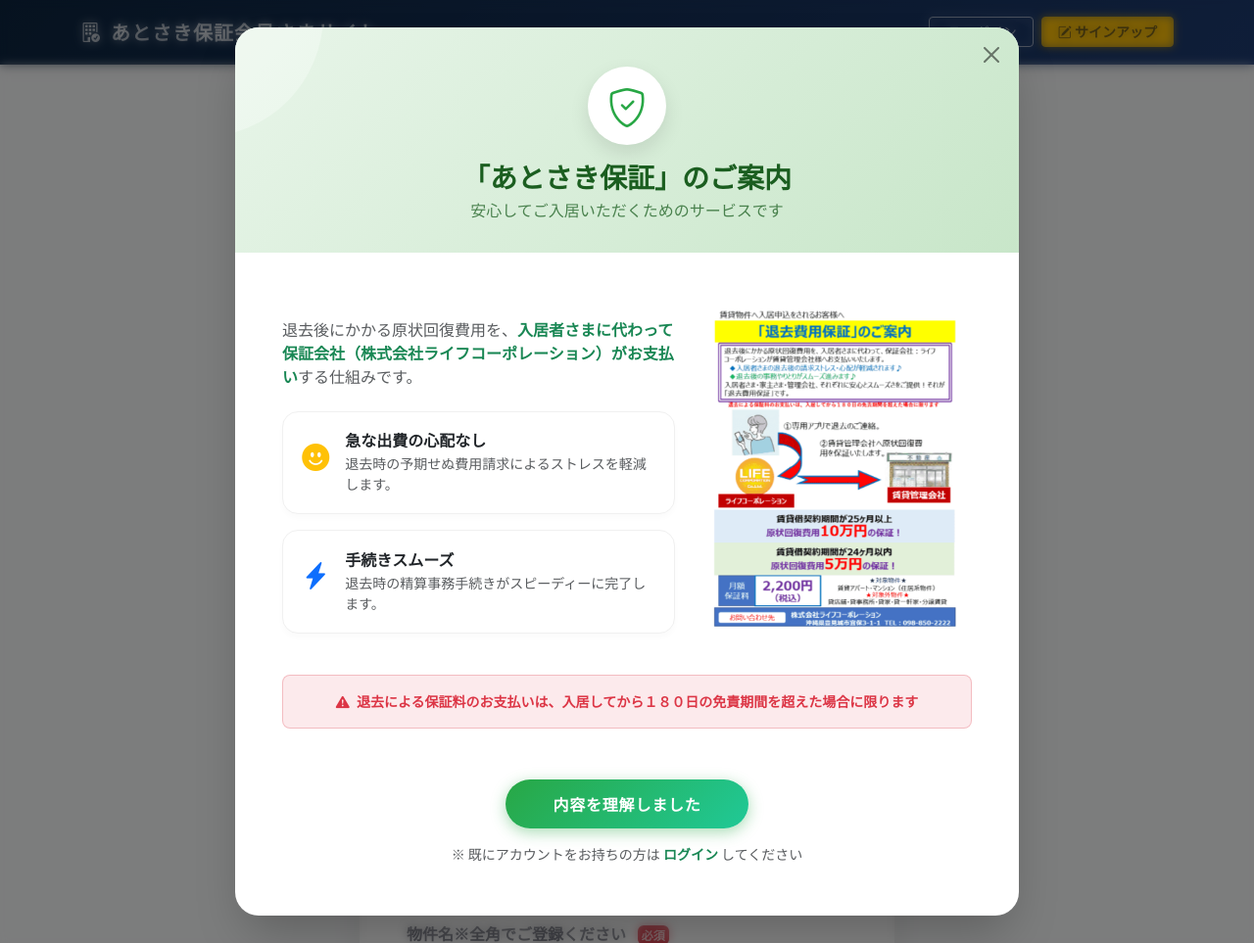
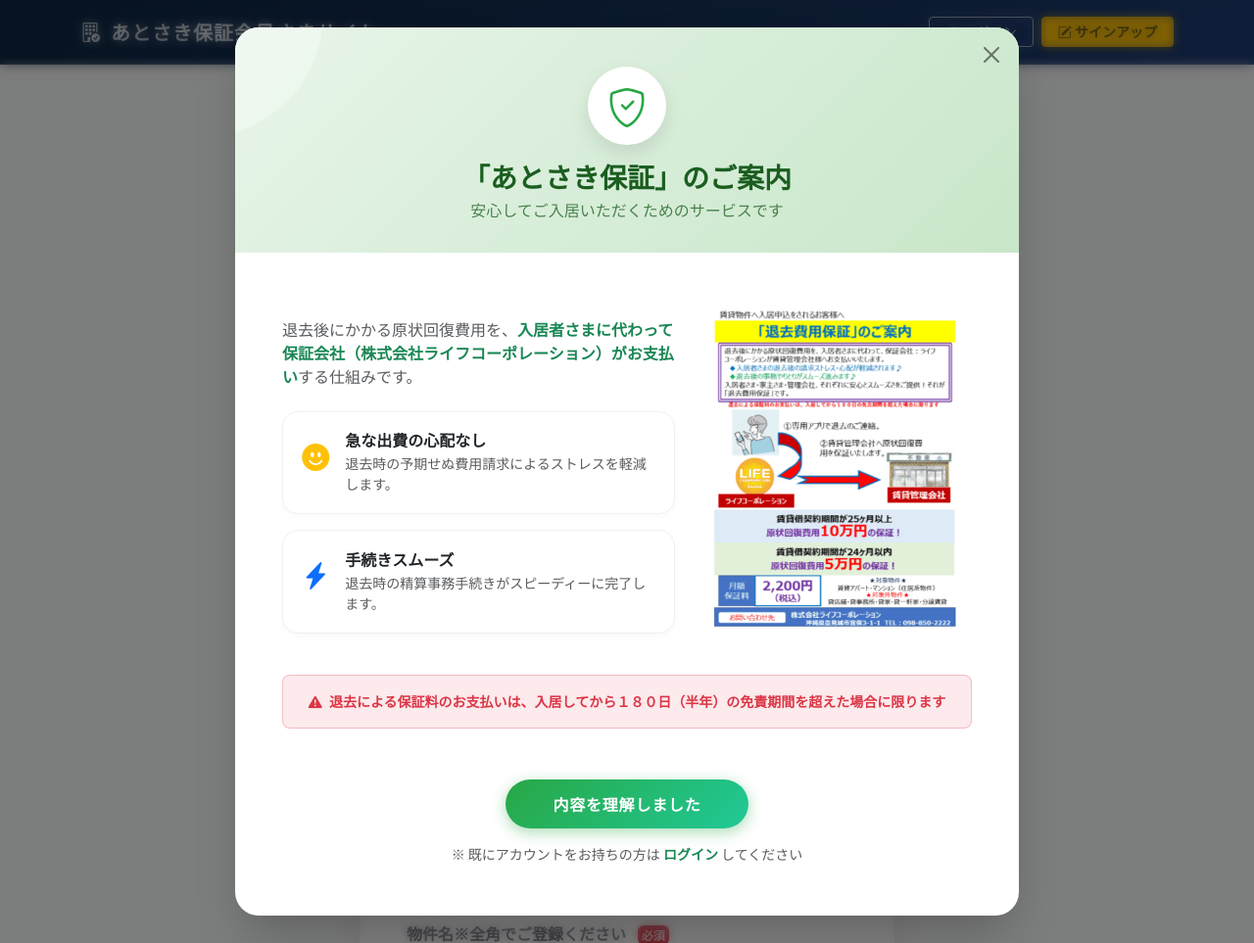
Before and after one commit to k5-kishimoto/LifeSafetyGuarantee, a Django app: page /accounts/signup/ in a window 1280 px wide. Shown: the whole page at 98% size. Run offline with Django 5.2, Linux system fonts and the light colour scheme; lists and menus that the app fills with data are empty; some libraries are stand-ins or nearby versions.

Commit message:
文言変更３

```diff
--- a/templates/accounts/signup.html
+++ b/templates/accounts/signup.html
@@ -337,7 +337,7 @@
                 <div class="mt-4 p-3 border border-danger border-opacity-25 bg-danger bg-opacity-10 rounded-3">
                     <p class="mb-0 text-danger fw-bold text-center small">
                         <i class="bi bi-exclamation-triangle-fill me-1"></i>
-                        退去による保証料のお支払いは、入居してから１８０日の免責期間を超えた場合に限ります
+                        退去による保証料のお支払いは、入居してから１８０日（半年）の免責期間を超えた場合に限ります
                     </p>
                 </div>
 
```
